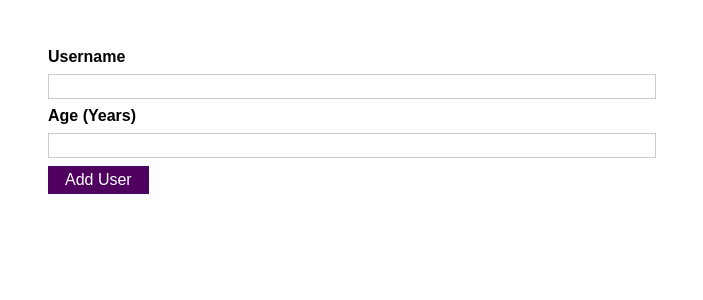
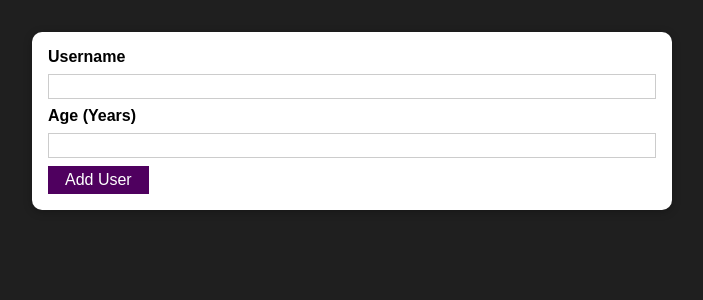
Before and after one commit to Axcelaw/react-add-user-list, a React (Create React App) app: page / in a window 1280 px wide. Shown: the top 300 px of the page, without its empty margins (288-991 px from the left). Built offline with nearby package versions, Linux system fonts and the light colour scheme.

Commit message:
Refactored components based on course.

```diff
--- a/src/App.js
+++ b/src/App.js
@@ -1,5 +1,5 @@
 import React from "react";
-import AddUser from "./components/AddUser/AddUser";
+import AddUser from "./components/Users/AddUser";
 
 function App() {
   return (
--- a/src/components/AddUser/AddUser.js
+++ /dev/null
@@ -1,24 +0,0 @@
-import Button from "../Button/Button";
-import classes from "./AddUser.module.css";
-
-const AddUser = () => {
-  const submitHandler = (event) => {
-    event.preventDefault();
-  };
-
-  return (
-    <form className={classes.input} onSubmit={submitHandler}>
-      <div>
-        <label>Username</label>
-        <input type="text"></input>
-      </div>
-      <div>
-        <label>Age (Years)</label>
-        <input type="number" step="1"></input>
-      </div>
-      <Button buttonText="Add User" buttonType="submit" />
-    </form>
-  );
-};
-
-export default AddUser;
--- /dev/null
+++ b/src/components/UI/Card.js
@@ -0,0 +1,7 @@
+import classes from "./Card.module.css";
+
+const Card = ({ children, className }) => {
+  return <div className={`${classes.card} ${className}`}>{children}</div>;
+};
+
+export default Card;
--- /dev/null
+++ b/src/components/UI/Card.module.css
@@ -0,0 +1,5 @@
+.card {
+  background: white;
+  box-shadow: 0 2px 8px rgba(0, 0, 0, 0.26);
+  border-radius: 10px;
+}
--- /dev/null
+++ b/src/components/Users/AddUser.js
@@ -0,0 +1,23 @@
+import Button from "../UI/Button";
+import Card from "../UI/Card";
+import classes from "./AddUser.module.css";
+
+const AddUser = () => {
+  const submitHandler = (event) => {
+    event.preventDefault();
+  };
+
+  return (
+    <Card className={classes.input}>
+      <form onSubmit={submitHandler}>
+        <label htmlFor="username">Username</label>
+        <input id="username" type="text"></input>
+        <label htmlFor="age">Age (Years)</label>
+        <input id="age" type="number" step="1"></input>
+        <Button buttonText="Add User" buttonType="submit" />
+      </form>
+    </Card>
+  );
+};
+
+export default AddUser;
--- a/src/index.css
+++ b/src/index.css
@@ -4,6 +4,7 @@
 
 html {
   font-family: sans-serif;
+  background: #1f1f1f;
 }
 
 body {
```
Also changed, not shown: src/components/UI/Button.js (renamed from src/components/Button/Button.js), src/components/UI/Button.module.css (renamed from src/components/Button/Button.module.css), src/components/Users/AddUser.module.css (renamed from src/components/AddUser/AddUser.module.css).
